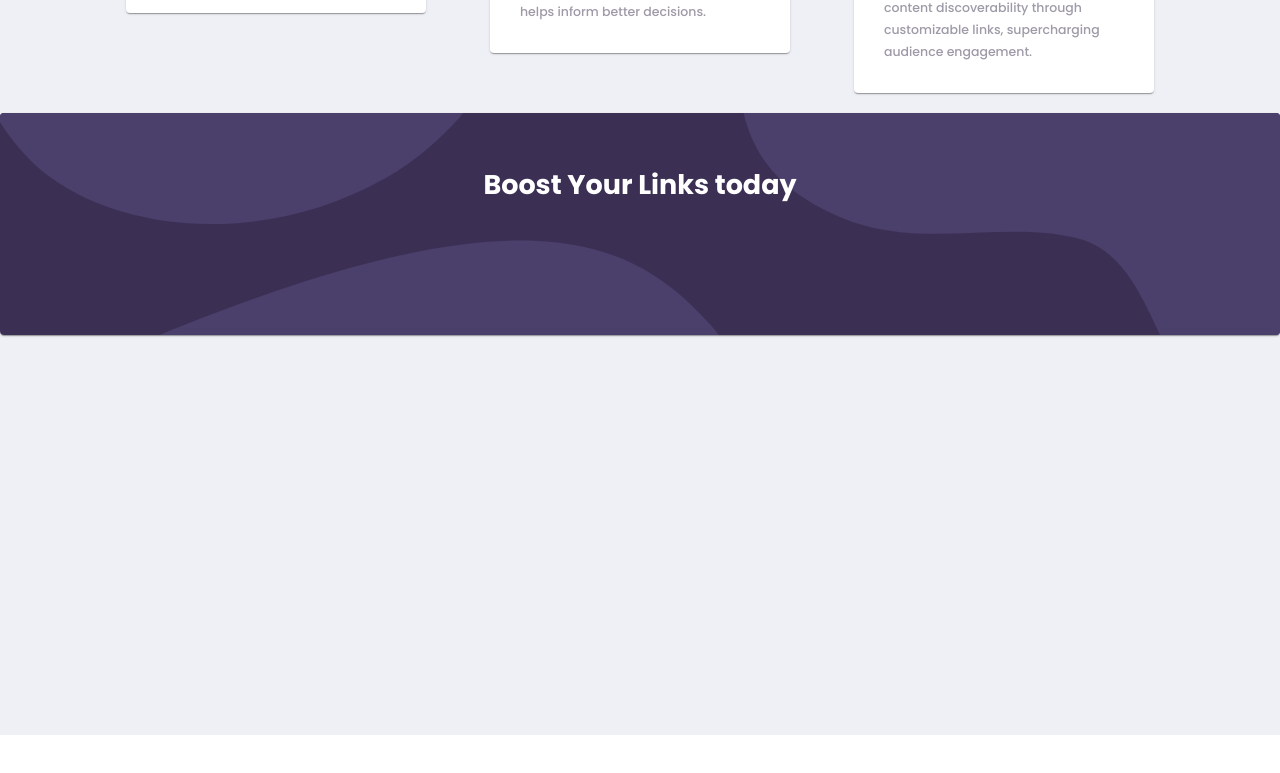
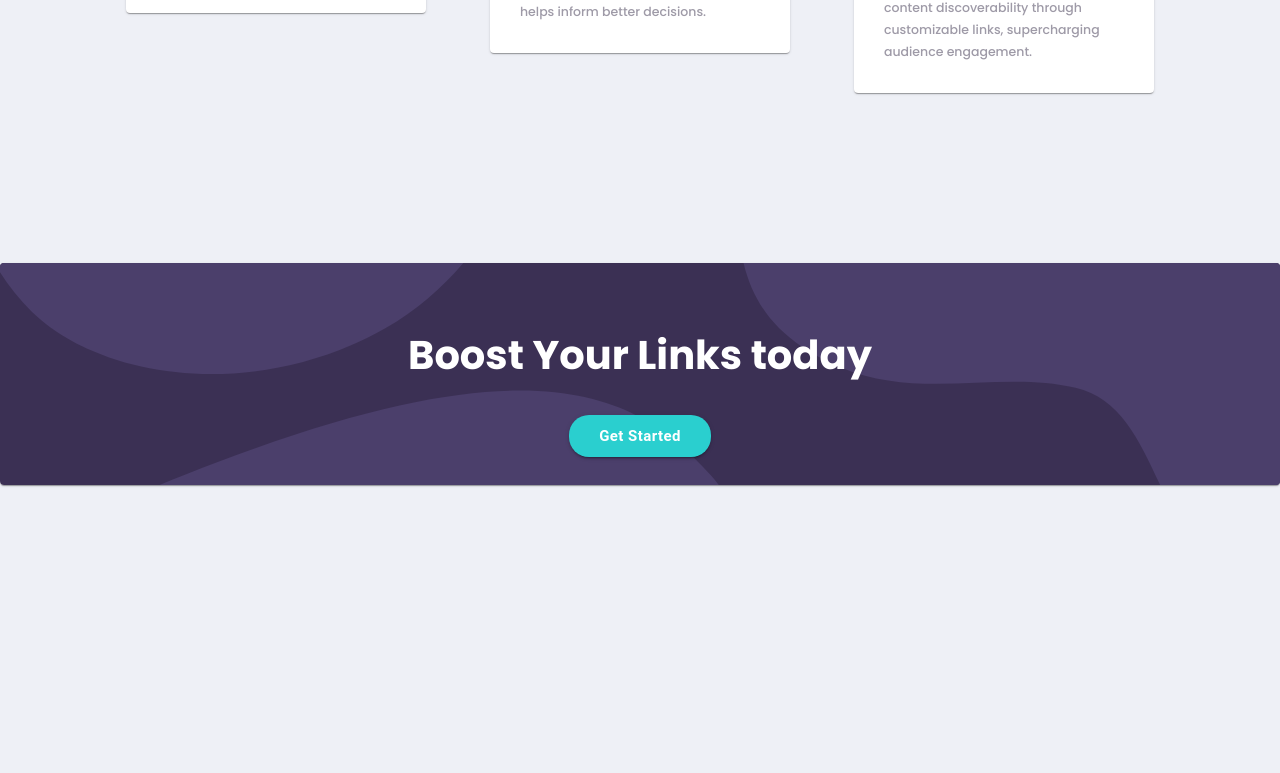
Before and after one commit to makardjian/swim-assignment, a React (Create React App) app: page / in a window 1280 px wide. Shown: the part 1687-2460 px from the top of the page. Before the commit the page ends 2422 px from the top, so only its background shows below. Built offline with nearby package versions, Linux system fonts and the light colour scheme.

Commit message:
finish Boost your Links

```diff
--- a/src/components/CallToActionBanner/CallToActionBanner.tsx
+++ b/src/components/CallToActionBanner/CallToActionBanner.tsx
@@ -1,13 +1,24 @@
 import React from 'react';
 import { Card, CardMedia, Box } from '@mui/material';
 import { makeStyles } from '@mui/styles';
+import Button from '../common/Button';
 import bannerBackgroundImage from '../../static/images/bg-boost-desktop.svg';
 import Colors from '../../styles/Colors';
 
 const useStyles = makeStyles({
+  contentContainer: {
+    display: 'flex',
+    justifyContent: 'center',
+    flexDirection: 'column',
+    textAlign: 'center',
+    alignItems: 'center',
+    height: '100%',
+  },
   callToActionText: {
-    textAlign: 'center',
-    padding: '30px',
+    paddingBottom: '30px',
+    marginBottom: '0px',
+    color: 'white',
+    fontSize: '40px',
   },
 });
 
@@ -18,9 +29,7 @@ const CallToActionBanner = () => {
       sx={{
         display: 'flex',
         justifyContent: 'center',
-        margin: '0px auto',
-        width: '100%',
-        alignItems: 'center',
+        marginTop: '150px',
         position: 'relative',
       }}
     >
@@ -28,22 +37,28 @@ const CallToActionBanner = () => {
         component='img'
         image={bannerBackgroundImage}
         sx={{
-          height: 'auto',
-          width: '100%',
           backgroundColor: Colors.primary['@darkViolet'],
         }}
       />
       <Box
         sx={{
           position: 'absolute',
-          bottom: 0,
           left: 0,
           width: '100%',
           height: '100%',
-          color: 'white',
         }}
       >
-        <h2 className={styles.callToActionText}>Boost Your Links today</h2>
+        <div className={styles.contentContainer}>
+          <h2 className={styles.callToActionText}>Boost Your Links today</h2>
+          <Button
+            customStyles={{
+              paddingLeft: '30px',
+              paddingRight: '30px',
+            }}
+            text='Get Started'
+            size='large'
+          ></Button>
+        </div>
       </Box>
     </Card>
   );
--- a/src/components/LinkShortner/LinkShortener.tsx
+++ b/src/components/LinkShortner/LinkShortener.tsx
@@ -53,8 +53,6 @@ const LinkShortener = ({ generateShortenedLink }: LinkShortenerProps) => {
           component='img'
           image={inputBackgroundImage}
           sx={{
-            height: 'auto',
-            width: '100%',
             backgroundColor: Colors.primary['@darkViolet'],
           }}
         />
```
